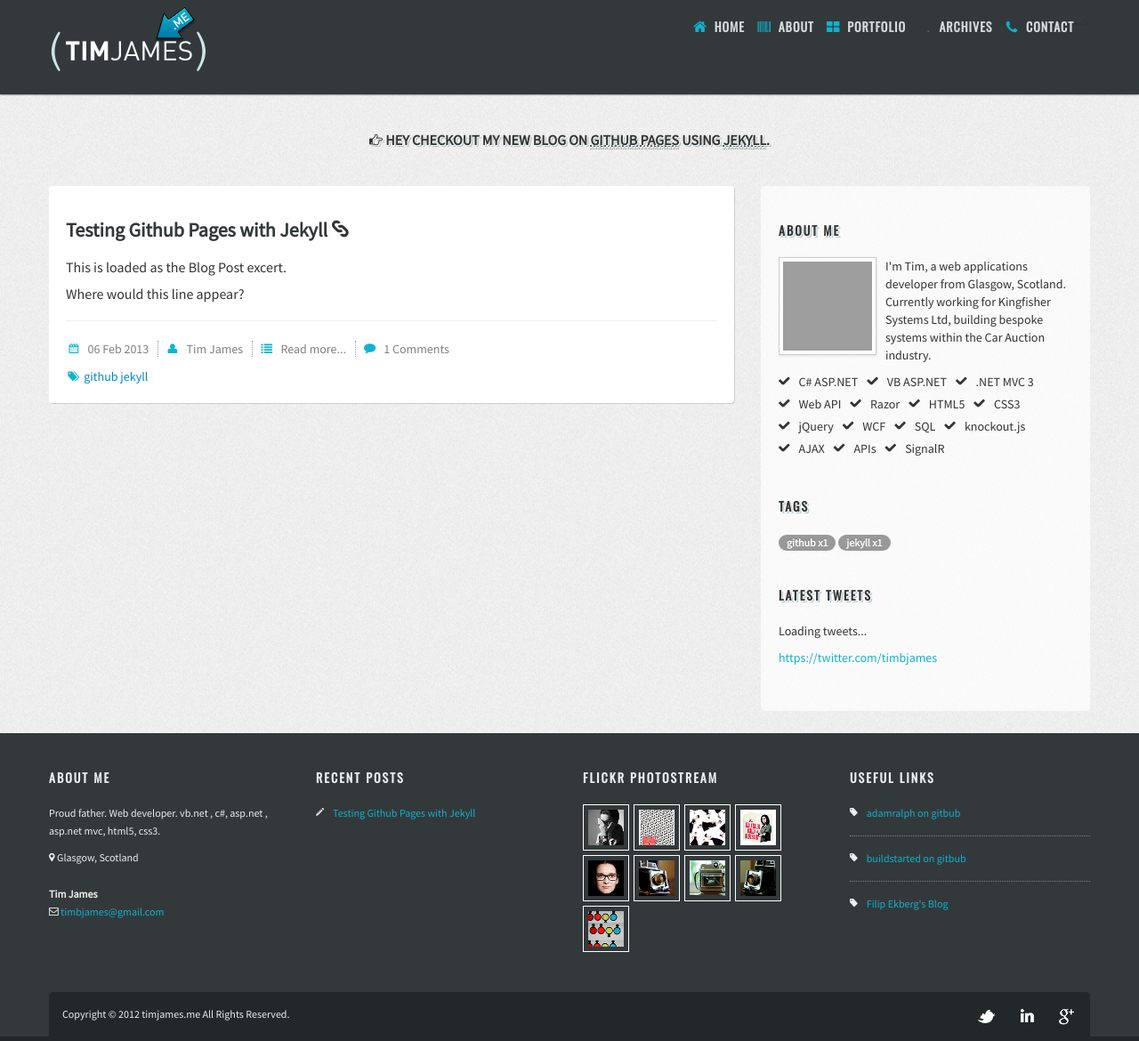
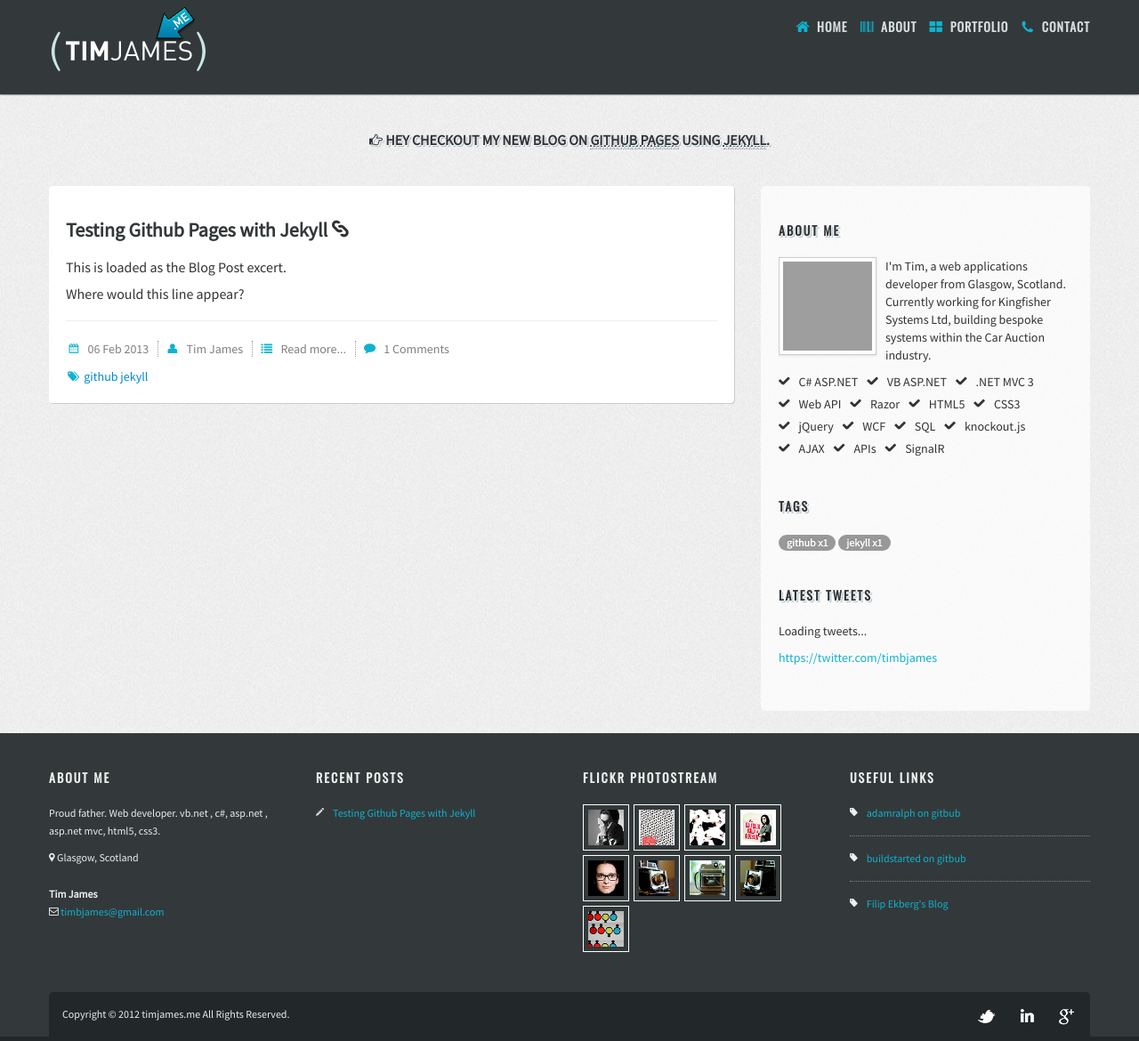
Before and after one commit to timbjames/timbjames.github.com, a Jekyll site: the page built from index.html, in a window 1280 px wide and 1170 px high. Shown: the whole window at 89% size. Built offline with Jekyll 4.4.1, drawn with Linux system fonts in a browser that asks for light colours; nearby versions of some CDN libraries; some web fonts are replaced; Markdown is read by kramdown in place of the engine named in the settings; grey boxes are pictures that could not be loaded.

Commit message:
fixed nav

```diff
--- a/_layouts/layout.html
+++ b/_layouts/layout.html
@@ -77,7 +77,7 @@
                                         <li><a href="portfolio-single.html">Single Portfolio Page</a></li>
                                     </ul>-->
                                 </li>
-                                <li><a href="archive.html">Archives</a>
+                                <!--<li><a href="archive.html">Archives</a>
                                     <ul>
                                         <li><a href="archive.html">Normal Archive</a></li>
                                         <li><a href="cat-archive.html">Category Archive</a></li>
```
